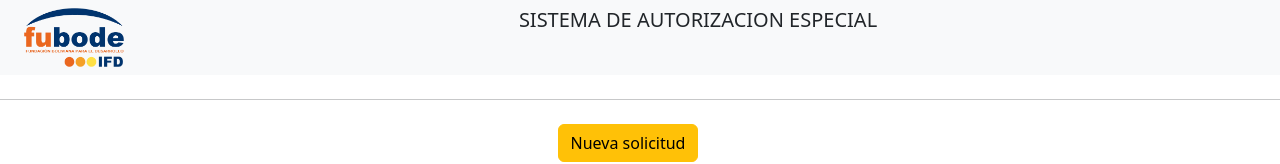
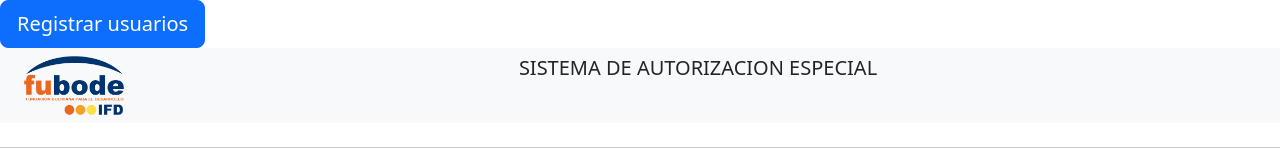
Before and after one commit to fubode/pepint, a React (Create React App) app: page /consultor in a window 1280 px wide. Shown: the top 164 px of the page. Built offline with nearby package versions, Linux system fonts and the light colour scheme; no server answers.

Commit message:
cambios en el login

```diff
--- a/server.js
+++ b/server.js
@@ -6,8 +6,8 @@ const path = require('path');
 const app = express();
 
 const options = {
-  key: fs.readFileSync('D:\\FUBODE DEV\\key.pem'), // Ruta completa al archivo key.pem
-  cert: fs.readFileSync('D:\\FUBODE DEV\\cert.pem'), // Ruta completa al archivo key.pem
+  key: fs.readFileSync('D:\\key.pem'), // Ruta completa al archivo key.pem
+  cert: fs.readFileSync('D:\\cert.pem'), // Ruta completa al archivo key.pem
 };
 
 app.use(express.static('build')); // Ajusta esto en caso de que tu carpeta de compilación sea diferente
--- a/src/pages/Consultor/Consultor.js
+++ b/src/pages/Consultor/Consultor.js
@@ -81,7 +81,7 @@ export const Consultor = () => {
   const handleSubmit = () => {
     // Validar campos
     const validaciones = {
-      ci:textCI.toString().length >= 5,
+      ci: textCI.toString().length >= 5,
       nombre: textNombre.trim() !== "",
       tipo: textTipo !== "NINGUNO",
       producto: textProducto !== "NINGUNO",
@@ -118,7 +118,6 @@ export const Consultor = () => {
       createSolicitudes(solicitud);
       setShowMesagge(true);
       console.log(solicitudes);
-
     }
   };
 
@@ -126,7 +125,9 @@ export const Consultor = () => {
     const { data, error } = await supabase.auth.admin.inviteUserByEmail(
       "juan_montecinos@fubode.org"
     );
-    console.log(data, error);
+
+    if (error) console.error(error);
+    else console.log(data);
     //enviarCorreo("juan_montecinos@fubode.org", "PRUEBA REACT", "funciono");
   };
 
@@ -134,7 +135,7 @@ export const Consultor = () => {
     <>
       <div>
         <button
-          className="btn btn-primary btn-lg btn-block d-none"
+          className="btn btn-primary btn-lg btn-block"
           onClick={handleRegistrar}
         >
           Registrar usuarios
--- a/src/pages/Login.js
+++ b/src/pages/Login.js
@@ -34,11 +34,11 @@ const Login = () => {
   };
 
   const handleRegistrar = async () => {
-    /*const { data, error } = await supabase.auth.admin.inviteUserByEmail(
+    const { data, error } = await supabase.auth.admin.inviteUserByEmail(
       "juan_montecinos@fubode.org"
-    );*/
-    //console.log(data, error);
-    enviarCorreo("juan_montecinos@fubode.org","REACT527","Pruebas desde casa");
+    );
+    console.log(data, error);
+    //enviarCorreo("juan_montecinos@fubode.org","REACT527","Pruebas desde casa");
   };
 
 
```
